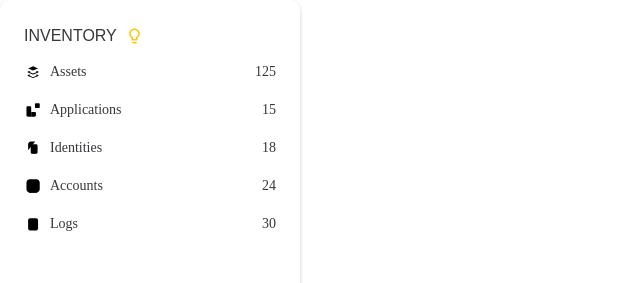
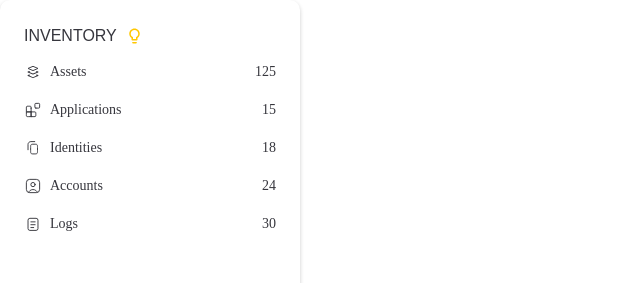
Before and after one commit to RuslanGolovach/Test-task, a React (Create React App) app: page / in a window 1280 px wide. Shown: the top 283 px of the page, without its empty margins (0-640 px from the left). Built offline with nearby package versions, Linux system fonts and the light colour scheme; a small style sheet from the web is missing.

Commit message:
added generator icon

```diff
--- a/src/components/SideBar/SideBarList/SideBarItem/SideBarItem.js
+++ b/src/components/SideBar/SideBarList/SideBarItem/SideBarItem.js
@@ -1,7 +1,7 @@
 import React from 'react';
 import icons from './icons';
-import sprite from '../../../../icon/sprite.svg';
-// import { ReactComponent as IconLogs } from '../../../../icon/logs.svg';
+import SvgGenerator from './SvgGenerator';
+
 import {
   Item,
   IconWrapper,
@@ -12,19 +12,16 @@ import {
 
 const SideBarItem = ({ id, description, quantity, onClick, isActive }) => {
   const Li = isActive === id ? ActiveItem : Item;
+  const onLiClick = () => {
+    onClick(id);
+  };
 
   return (
-    <Li onClick={() => onClick(id)}>
+    <Li onClick={onLiClick}>
       <IconWrapper>
-        {/* <img src={icon} alt="" /> */}
-
-        <svg width="18" height="18">
-          <use xlinkHref={`${sprite}#${icons[description]}`} />
-        </svg>
-
+        <SvgGenerator id={icons[description]} color="red" />
         <Description>{description}</Description>
       </IconWrapper>
-
       <Quantity>{quantity}</Quantity>
     </Li>
   );
--- /dev/null
+++ b/src/components/SideBar/SideBarList/SideBarItem/SvgGenerator.js
@@ -0,0 +1,148 @@
+import React from 'react';
+
+const SvgGenerator = ({ id }) => {
+  switch (id) {
+    case 'assets':
+      return (
+        <svg
+          id="assets"
+          width="18"
+          height="18"
+          viewBox="0 0 18 19"
+          fill="none"
+          xmlns="http://www.w3.org/2000/svg"
+        >
+          <path
+            d="M9 3.5L3.75 5.75L9 8L14.25 5.75L9 3.5Z"
+            stroke="#36363D"
+            stroke-linejoin="round"
+          />
+          <path
+            fill-rule="evenodd"
+            clip-rule="evenodd"
+            d="M4.95176 8.44098L3.55304 9.04043C3.3692 9.11922 3.25 9.29999 3.25 9.5C3.25 9.70002 3.3692 9.88079 3.55304 9.95958L8.80304 12.2096C8.92881 12.2635 9.07119 12.2635 9.19696 12.2096L14.447 9.95958C14.6308 9.88079 14.75 9.70002 14.75 9.5C14.75 9.29999 14.6308 9.11922 14.447 9.04043L13.0482 8.44098L11.7789 8.98496L12.9807 9.5L9 11.206L5.0193 9.5L6.22106 8.98496L4.95176 8.44098Z"
+            fill="#36363D"
+          />
+          <path
+            fill-rule="evenodd"
+            clip-rule="evenodd"
+            d="M4.95176 12.191L3.55304 12.7904C3.3692 12.8692 3.25 13.05 3.25 13.25C3.25 13.45 3.3692 13.6308 3.55304 13.7096L8.80304 15.9596C8.92881 16.0135 9.07119 16.0135 9.19696 15.9596L14.447 13.7096C14.6308 13.6308 14.75 13.45 14.75 13.25C14.75 13.05 14.6308 12.8692 14.447 12.7904L13.0482 12.191L11.7789 12.735L12.9807 13.25L9 14.956L5.0193 13.25L6.22106 12.735L4.95176 12.191Z"
+            fill="#36363D"
+          />
+        </svg>
+      );
+    case 'applications':
+      return (
+        <svg
+          id="applications"
+          width="18"
+          height="18"
+          viewBox="0 0 18 19"
+          fill="none"
+          xmlns="http://www.w3.org/2000/svg"
+        >
+          <rect
+            width="5"
+            height="5"
+            rx="1"
+            transform="matrix(1 0 0 -1 11 7.5)"
+            stroke="#36363D"
+            stroke-linecap="round"
+          />
+          <path
+            d="M7 11.5H10C10.9428 11.5 11.4142 11.5 11.7071 11.7929C12 12.0858 12 12.5572 12 13.5V14.5C12 15.4428 12 15.9142 11.7071 16.2071C11.4142 16.5 10.9428 16.5 10 16.5H7V11.5Z"
+            stroke="#36363D"
+            stroke-linecap="round"
+          />
+          <path
+            d="M7 7.5C7 6.55719 7 6.08579 6.70711 5.79289C6.41421 5.5 5.94281 5.5 5 5.5H4C3.05719 5.5 2.58579 5.5 2.29289 5.79289C2 6.08579 2 6.55719 2 7.5V11.5H7V7.5Z"
+            stroke="#36363D"
+            stroke-linecap="round"
+          />
+          <path
+            d="M7 16.5H4C3.05719 16.5 2.58579 16.5 2.29289 16.2071C2 15.9142 2 15.4428 2 14.5V11.5H7V16.5Z"
+            stroke="#36363D"
+            stroke-linecap="round"
+          />
+        </svg>
+      );
+    case 'identities':
+      return (
+        <svg
+          id="identities"
+          width="18"
+          height="18"
+          viewBox="0 0 18 19"
+          fill="none"
+          xmlns="http://www.w3.org/2000/svg"
+        >
+          <path
+            d="M11.25 2.75H6.75C5.09315 2.75 3.75 4.09315 3.75 5.75V11.75"
+            stroke="#36363D"
+          />
+          <path
+            d="M13.75 9.125V12.125C13.75 13.0162 13.7493 13.6428 13.695 14.1238C13.6419 14.5948 13.5429 14.8639 13.3884 15.0653C13.2953 15.1867 13.1867 15.2953 13.0653 15.3884C12.8639 15.5429 12.5948 15.6419 12.1238 15.695C11.6428 15.7493 11.0162 15.75 10.125 15.75C9.23378 15.75 8.60721 15.7493 8.12619 15.695C7.65524 15.6419 7.38609 15.5429 7.18467 15.3884C7.06334 15.2953 6.95473 15.1867 6.86163 15.0653C6.70707 14.8639 6.60806 14.5948 6.55497 14.1238C6.50074 13.6428 6.5 13.0162 6.5 12.125V9.125C6.5 8.23378 6.50074 7.60721 6.55497 7.12619C6.60806 6.65524 6.70707 6.38609 6.86163 6.18467C6.95473 6.06334 7.06334 5.95473 7.18467 5.86163C7.38609 5.70707 7.65524 5.60806 8.12619 5.55497C8.60721 5.50074 9.23378 5.5 10.125 5.5C11.0162 5.5 11.6428 5.50074 12.1238 5.55497C12.5948 5.60806 12.8639 5.70707 13.0653 5.86163C13.1867 5.95473 13.2953 6.06334 13.3884 6.18467C13.5429 6.38609 13.6419 6.65524 13.695 7.12619C13.7493 7.60721 13.75 8.23378 13.75 9.125Z"
+            stroke="#36363D"
+          />
+        </svg>
+      );
+    case 'accounts':
+      return (
+        <svg
+          id="accounts"
+          width="18"
+          height="18"
+          viewBox="0 0 18 19"
+          fill="none"
+          xmlns="http://www.w3.org/2000/svg"
+        >
+          <path
+            d="M13.4501 16.4428C13.2878 15.5432 12.7387 14.7233 11.9049 14.136C11.0711 13.5487 10.0095 13.234 8.91798 13.2506C7.82642 13.2672 6.77932 13.6139 5.97177 14.2261C5.16422 14.8384 4.65128 15.6744 4.52853 16.5784"
+            stroke="#36363D"
+          />
+          <circle
+            cx="9"
+            cy="8"
+            r="2.25"
+            stroke="#36363D"
+            stroke-linecap="round"
+          />
+          <rect
+            x="2"
+            y="2.5"
+            width="14"
+            height="14"
+            rx="3.5"
+            stroke="#36363D"
+          />
+        </svg>
+      );
+    case 'logs':
+      return (
+        <svg
+          id="logs"
+          width="18"
+          height="18"
+          viewBox="0 0 18 19"
+          fill="none"
+          xmlns="http://www.w3.org/2000/svg"
+        >
+          <rect
+            x="3.75"
+            y="3.5"
+            width="10.5"
+            height="12.75"
+            rx="2"
+            stroke="#36363D"
+          />
+          <path d="M6.75 7.25H11.25" stroke="#36363D" stroke-linecap="round" />
+          <path d="M6.75 10.25H11.25" stroke="#36363D" stroke-linecap="round" />
+          <path d="M6.75 13.25H9.75" stroke="#36363D" stroke-linecap="round" />
+        </svg>
+      );
+    default:
+      return <svg></svg>;
+  }
+};
+
+export default SvgGenerator;
--- a/src/components/SideBar/SideBarList/SideBarItem/stylesItem.js
+++ b/src/components/SideBar/SideBarList/SideBarItem/stylesItem.js
@@ -27,6 +27,9 @@ const ActiveItem = styled(Item)`
     height: 32px;
     background-color: #ffc700;
   }
+  & svg {
+    fill: #ffc700;
+  }
 `;
 
 const IconWrapper = styled.div`
```
Also changed, not shown: src/icon/sprite.svg (deleted).
